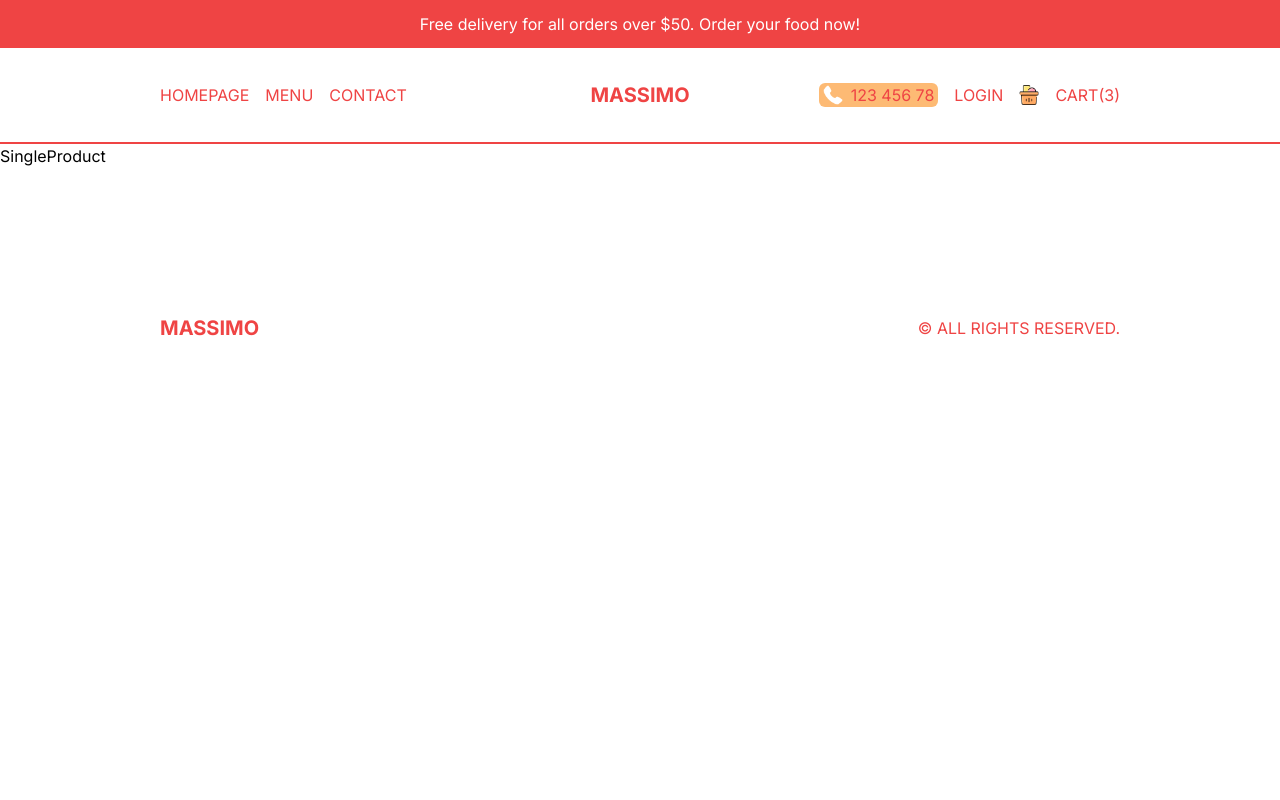
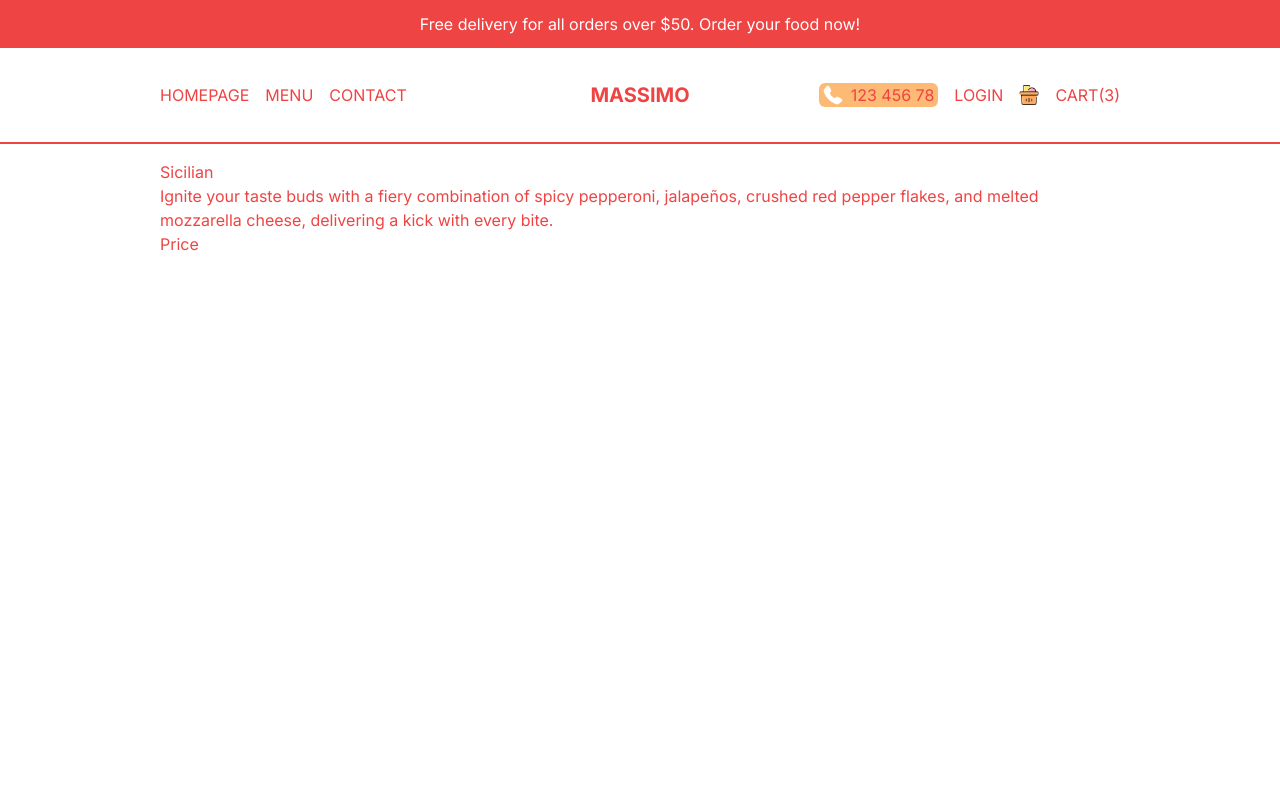
Before and after one commit to walass1980/FoodOrdering-fronend, a Next.js app: page /product/1 in a window 1280 px wide. Shown: the top 800 px of the page. Built offline with nearby package versions, Linux system fonts and the light colour scheme.

Commit message:
singleproduct page added

```diff
--- a/src/app/product/[id]/page.tsx
+++ b/src/app/product/[id]/page.tsx
@@ -1,8 +1,23 @@
+import Price from '@/components/Price'
+import { singleProduct } from '@/data'
+import Image from 'next/image'
 import React from 'react'
 
 const SingleProduct = () => {
   return (
-    <div>SingleProduct</div>
+    <div className='p-4 lg:px-20 xl:px-40 flex flex-col h-screen justify-around text-red-500 md:flex-row'>
+     {/*IMAGE CONTAINE*/}
+     {singleProduct.img && (<div className='relative'>
+      <Image src={singleProduct.img} key={singleProduct.id} alt='' className='object-contain' fill/>
+     </div>
+    )}
+     {/*TEXT CONTAINER*/}
+     <div className=''>
+     <h1 className=''>{singleProduct.title}</h1>
+     <p className=''>{singleProduct.desc}</p>
+     <Price id={singleProduct.id} price={singleProduct.price} options={singleProduct.options}/>
+     </div>
+    </div>
   )
 }
 
--- /dev/null
+++ b/src/components/Price.tsx
@@ -0,0 +1,14 @@
+import React from 'react'
+
+type Props = {
+  price:number
+  id:number
+  options?: { title: string; additionalPrice: number } []
+}
+const Price = ({price,id,options}:Props) => {
+  return (
+    <div>Price</div>
+  )
+}
+
+export default Price
```
